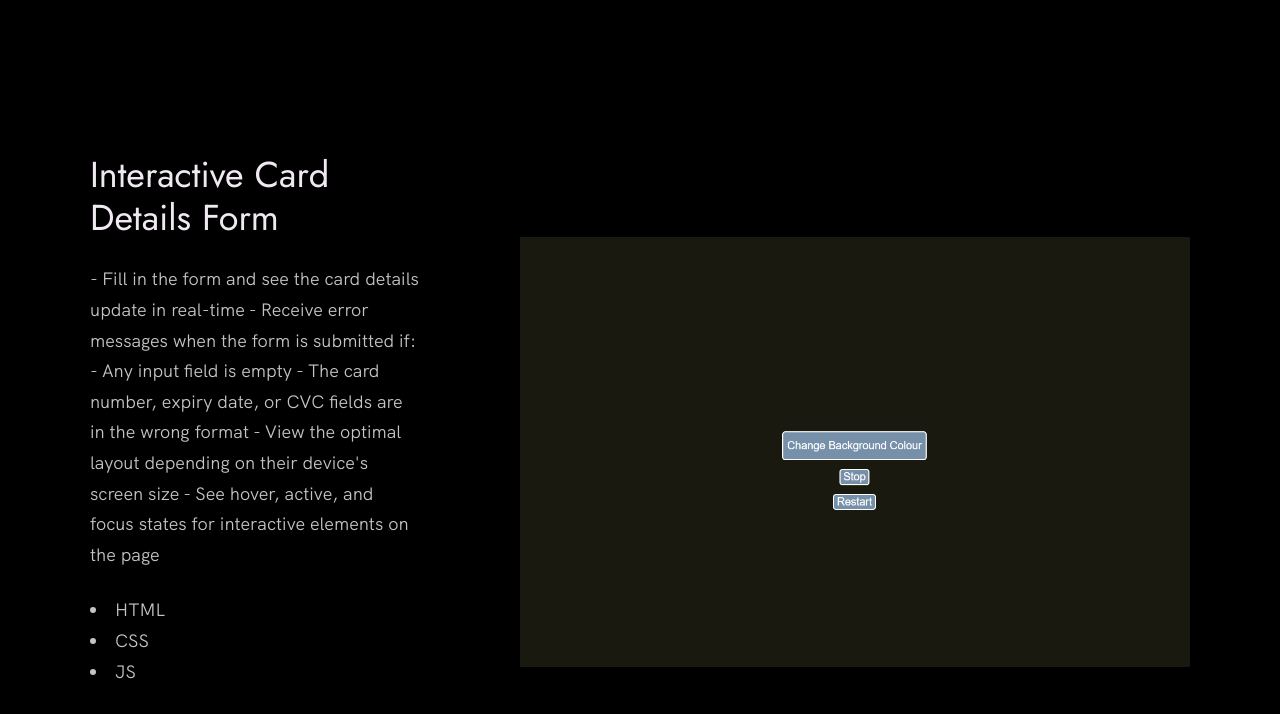
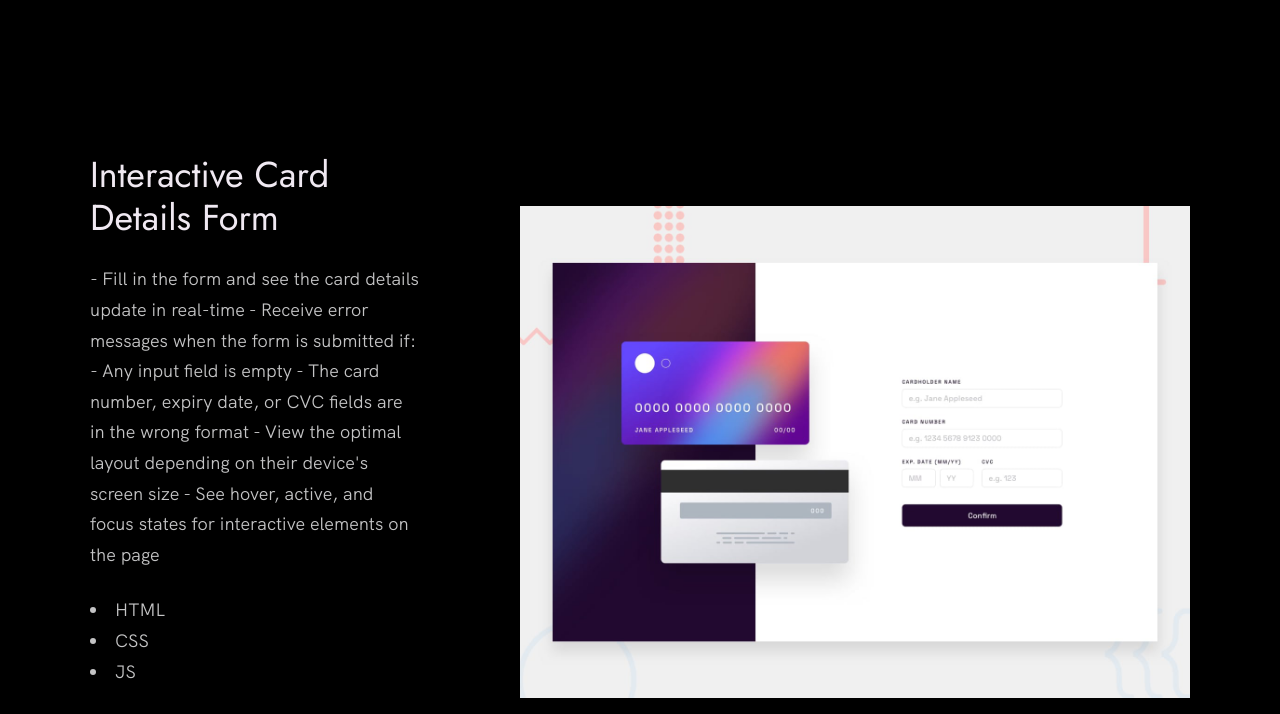
Before and after one commit to sebframpton/sebframpton.github.io, a plain HTML site: page index.html in a window 1280 px wide. Shown: the part 2271-2985 px from the top of the page. Drawn offline with Linux system fonts and the light colour scheme.

Commit message:
Update index.html

```diff
--- a/index.html
+++ b/index.html
@@ -185,7 +185,7 @@ h1 {
               </div>
             </div>
             <div class="work__image-box">
-              <img src="./images/project-3.png" class="work__image" alt="Project 3" />
+              <img src="./images/desktop-preview.jpg" class="work__image" alt="Project 3" />
             </div>
           </div>
         </div>
```
